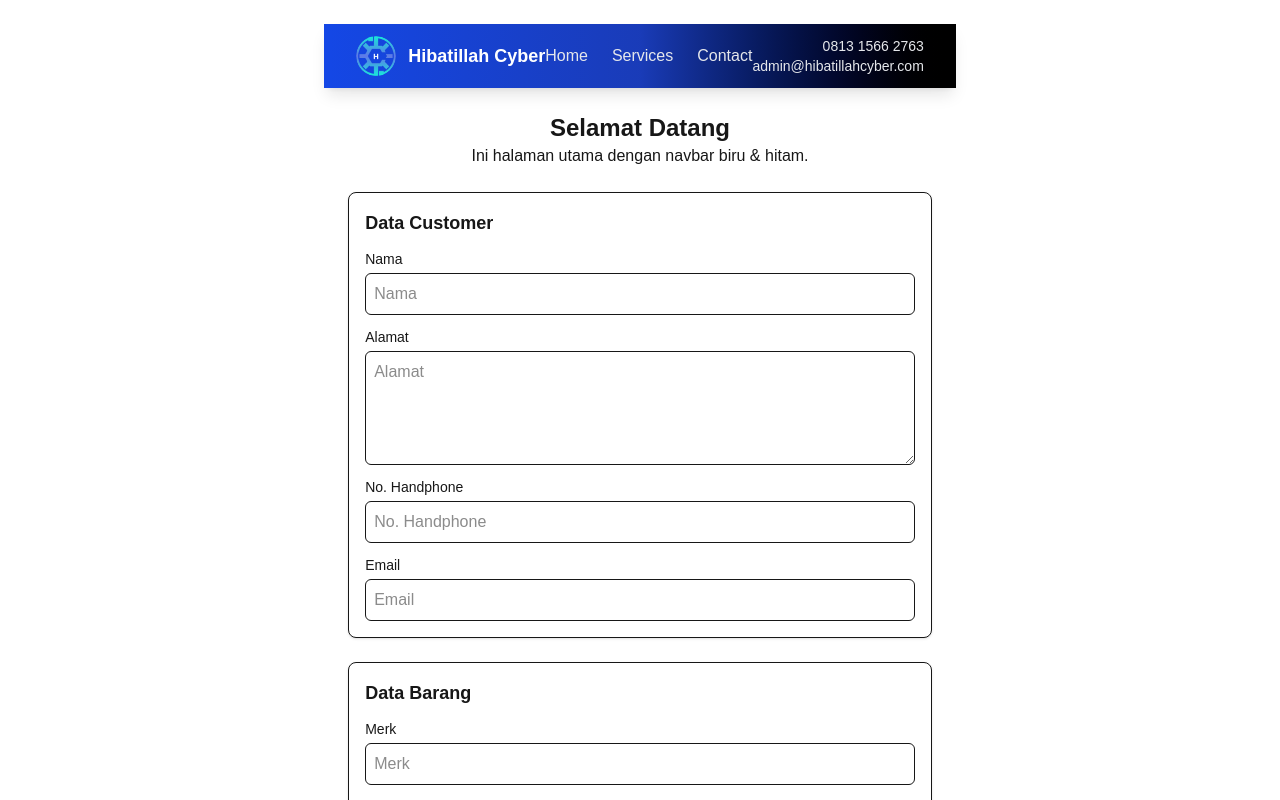
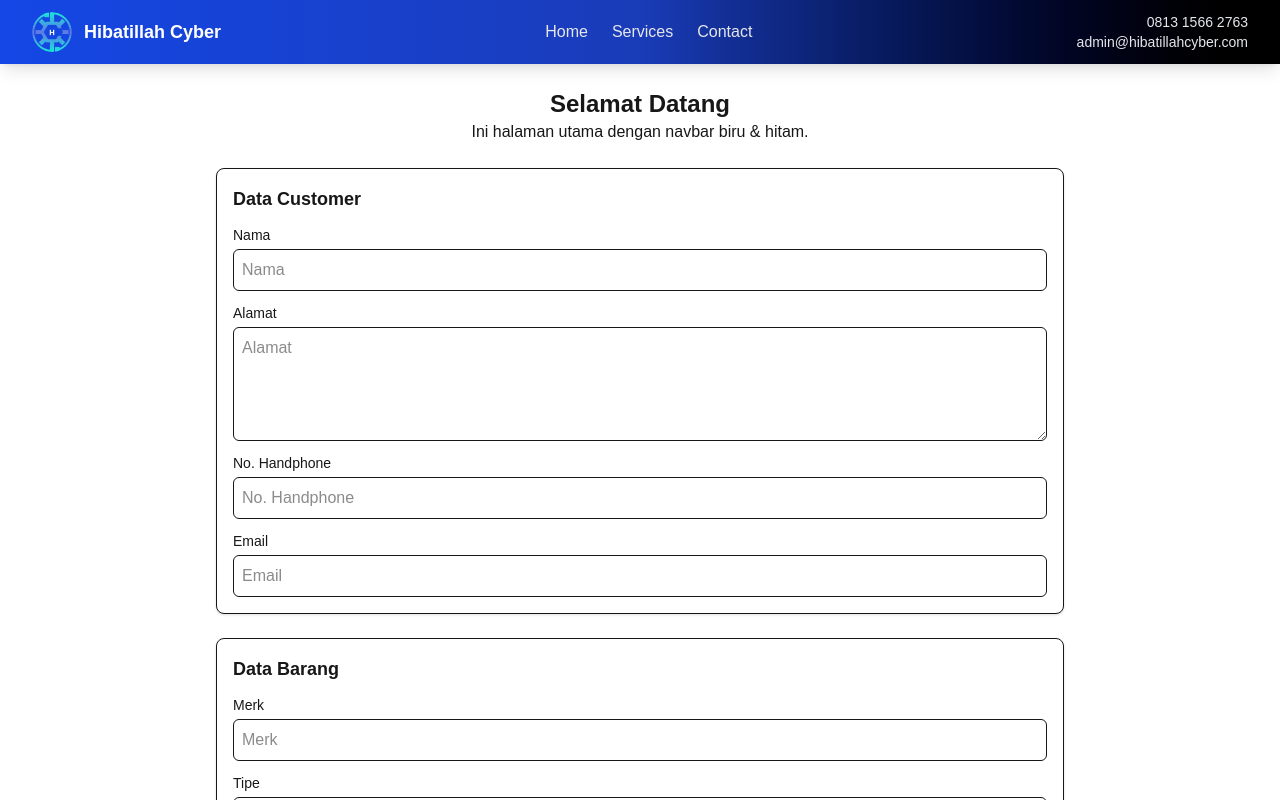
Before and after one commit to Andrensetiawan/FORM_SERVICE, a Next.js app: page / in a window 1280 px wide. Shown: the top 800 px of the page. Built offline with nearby package versions, Linux system fonts and the light colour scheme.

Commit message:
Form service

```diff
--- a/src/app/layout.tsx
+++ b/src/app/layout.tsx
@@ -13,7 +13,7 @@ export default function RootLayout({
 }) {
   return (
     <html lang="id">
-      <body className="min-h-screen flex items-center justify-center p-6">
+      <body className="min-h-screen">
         {children}
       </body>
     </html>
--- a/src/components/navbar.tsx
+++ b/src/components/navbar.tsx
@@ -2,14 +2,14 @@
 
 import Image from "next/image";
 import { useState } from "react";
-import { Menu, X } from "lucide-react"; // ikon hamburger (pastikan lucide-react sudah terinstall)
+import { Menu, X } from "lucide-react";
 
 export default function Navbar() {
   const [isOpen, setIsOpen] = useState(false);
 
   return (
-    <nav className="bg-gradient-to-r from-blue-700 via-blue-800 to-black shadow-lg sticky top-0 z-50">
-      <div className="max-w-7xl mx-auto px-4 sm:px-6 lg:px-8">
+    <nav className="bg-gradient-to-r from-blue-700 via-blue-800 to-black shadow-lg sticky top-0 z-50 w-full">
+      <div className="w-full px-4 sm:px-6 lg:px-8">
         <div className="flex justify-between items-center h-16">
           {/* Logo */}
           <div className="flex items-center space-x-3">
@@ -61,7 +61,7 @@ export default function Navbar() {
 
       {/* Mobile Menu */}
       {isOpen && (
-        <div className="md:hidden bg-blue-900 space-y-2 px-4 py-3">
+        <div className="md:hidden bg-blue-900 w-full px-4 py-3 space-y-2">
           <a href="#" className="block text-gray-200 hover:text-white">
             Home
           </a>
@@ -71,6 +71,15 @@ export default function Navbar() {
           <a href="#" className="block text-gray-200 hover:text-white">
             Contact
           </a>
+          <div className="pt-2 border-t border-blue-700">
+            <span className="block text-gray-200">0813 1566 2763</span>
+            <a
+              href="mailto:admin@hibatillahcyber.com"
+              className="block text-gray-200 hover:text-white"
+            >
+              admin@hibatillahcyber.com
+            </a>
+          </div>
         </div>
       )}
     </nav>
```
Also changed, not shown: src/app/page.tsx (+4 -4 lines).
